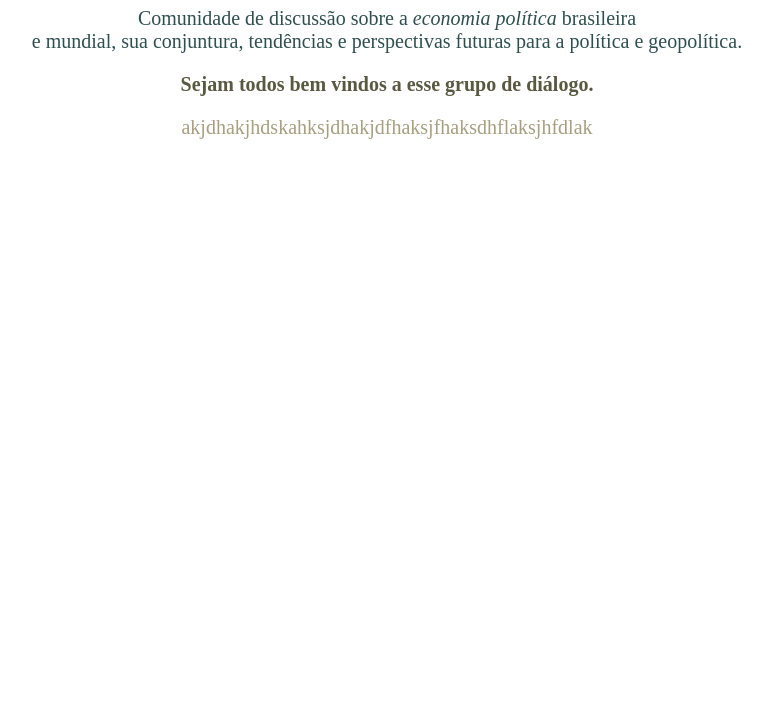
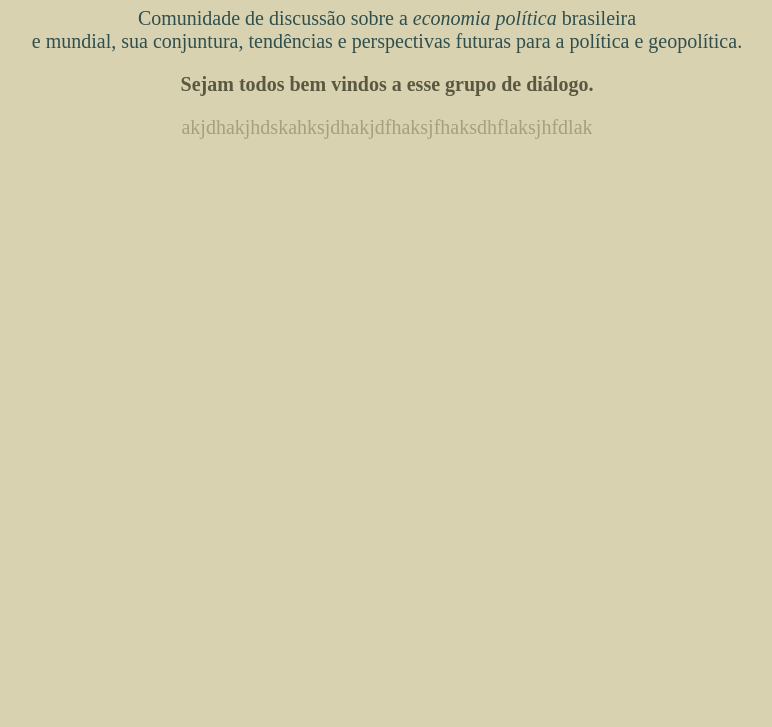
Before and after one commit to JoanirRibeiro/3aJornadaTurmaMprojetoPaginaWeb, a plain HTML site: page index.html in a window 1280 px wide. Shown: the part 73-800 px from the top of the page, without its empty margins (253-1025 px from the left). Drawn offline with Linux system fonts and the light colour scheme.

Commit message:
pano de fundo

```diff
--- a/style.css
+++ b/style.css
@@ -1,3 +1,7 @@
+body {
+    background-color: #D9D2B0;
+}
+
 .paragrafo1 {
     color: rgb(47,79,79);
     text-align: center;
```
